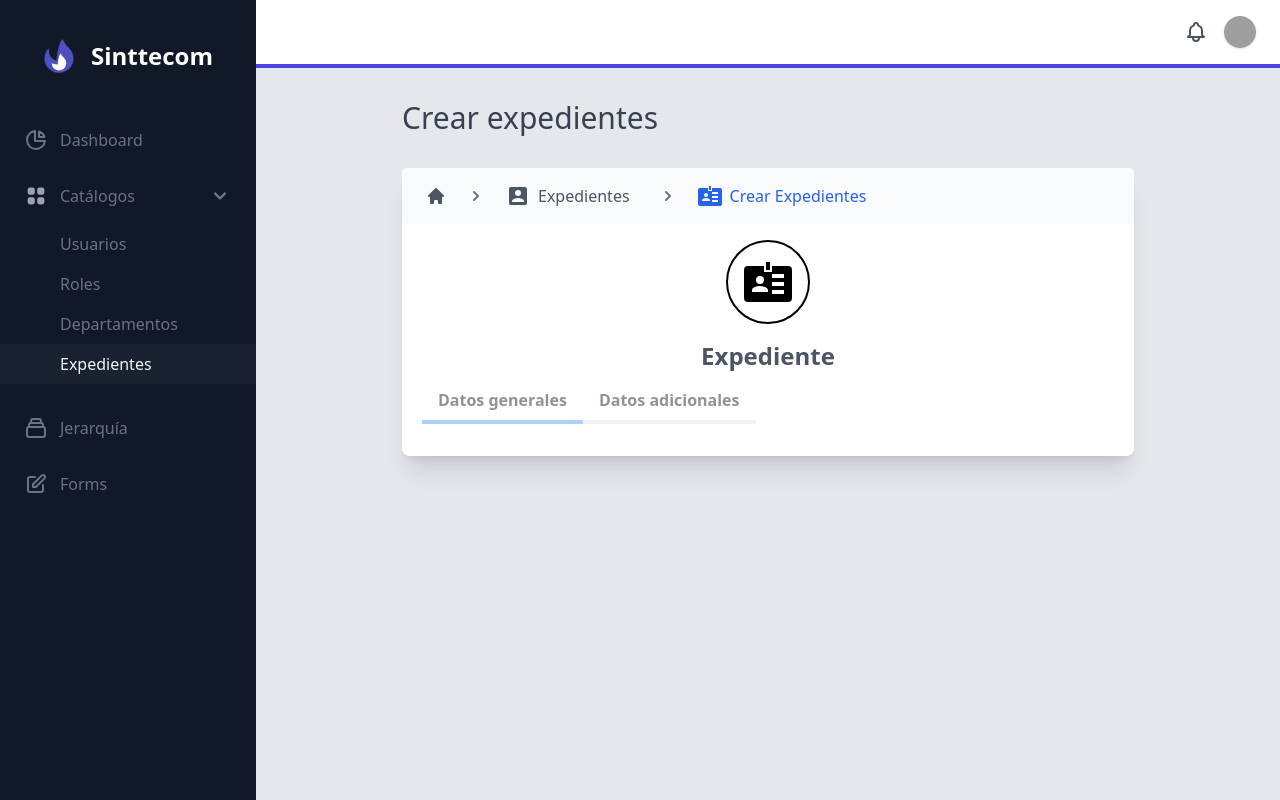
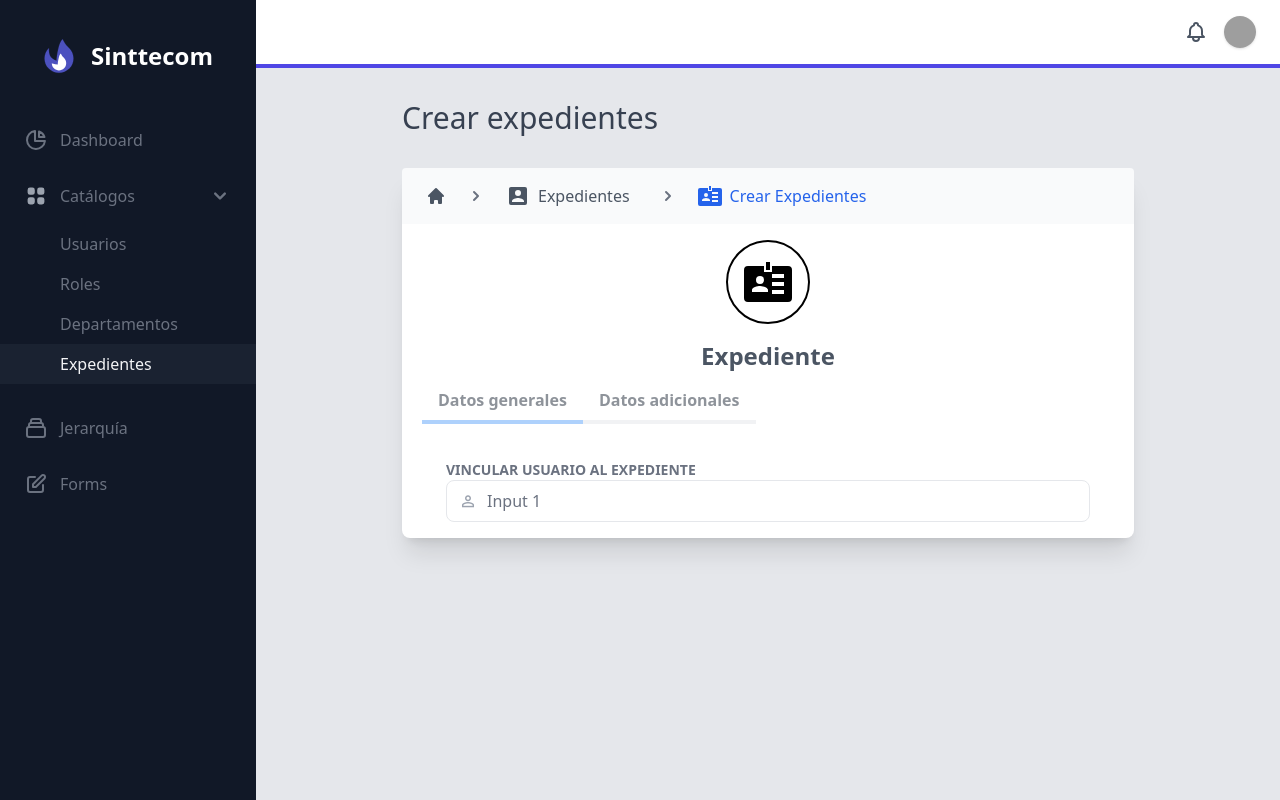
Before and after one commit to albertoG-MG/Intranet, a PHP site: page /user/crear_expediente.php in a window 1280 px wide. Run offline with PHP 8.4, Linux system fonts and the light colour scheme; the visitor is signed in with stand-in values (Sample User, id 1); style sheets or scripts are compiled from the project's sources; some libraries are stand-ins or nearby versions; grey boxes are pictures that could not be loaded.

Commit message:
Se agrego el form a todas las tabs en crear expediente

```diff
--- a/layouts/MasterPage/content/_crear_expediente.php
+++ b/layouts/MasterPage/content/_crear_expediente.php
@@ -61,14 +61,22 @@
                         <li class='px-4 py-2 font-semibold text-gray-800 border-b-4 border-blue-400 rounded-t opacity-50'><a id='default-tab' href='#first'>Datos generales</a></li>
                         <li class='px-4 py-2 font-semibold text-gray-800 border-b-4 rounded-t opacity-50'><a href='#second'>Datos adicionales</a></li>
                     </ul>
-                    <div id='tab-contents'>
-                        <div id='first' class='p-4'>
+                    <form id="Guardar" method="post">
+                        <div id='tab-contents'>
+                            <div id='first' class='p-4'>
+                                <div class="grid grid-cols-1 mt-5 mx-7">
+                                    <label class="uppercase md:text-sm text-xs text-gray-500 text-light font-semibold">Vincular usuario al expediente</label>
+                                    <div class="group flex">
+                                        <div class="w-10 z-10 pl-1 text-center pointer-events-none flex items-center justify-center"><i class="mdi mdi-account-outline text-gray-400 text-lg"></i></div>
+                                        <input class="w-full -ml-10 pl-10 py-2 px-3 rounded-lg border border-gray-200 focus:outline-none focus:ring-2 focus:ring-black focus:border-transparent" type="text" id="usuario" name="usuario" placeholder="Input 1">
+                                    </div>
+                                </div>
+                            </div>
+                            <div id='second' class='hidden p-4'>
 
+                            </div>
                         </div>
-                        <div id='second' class='hidden p-4'>
-
-                        </div>
-                    </div>
+                    </form>
                 </div>
             </div>
         </div>
```
